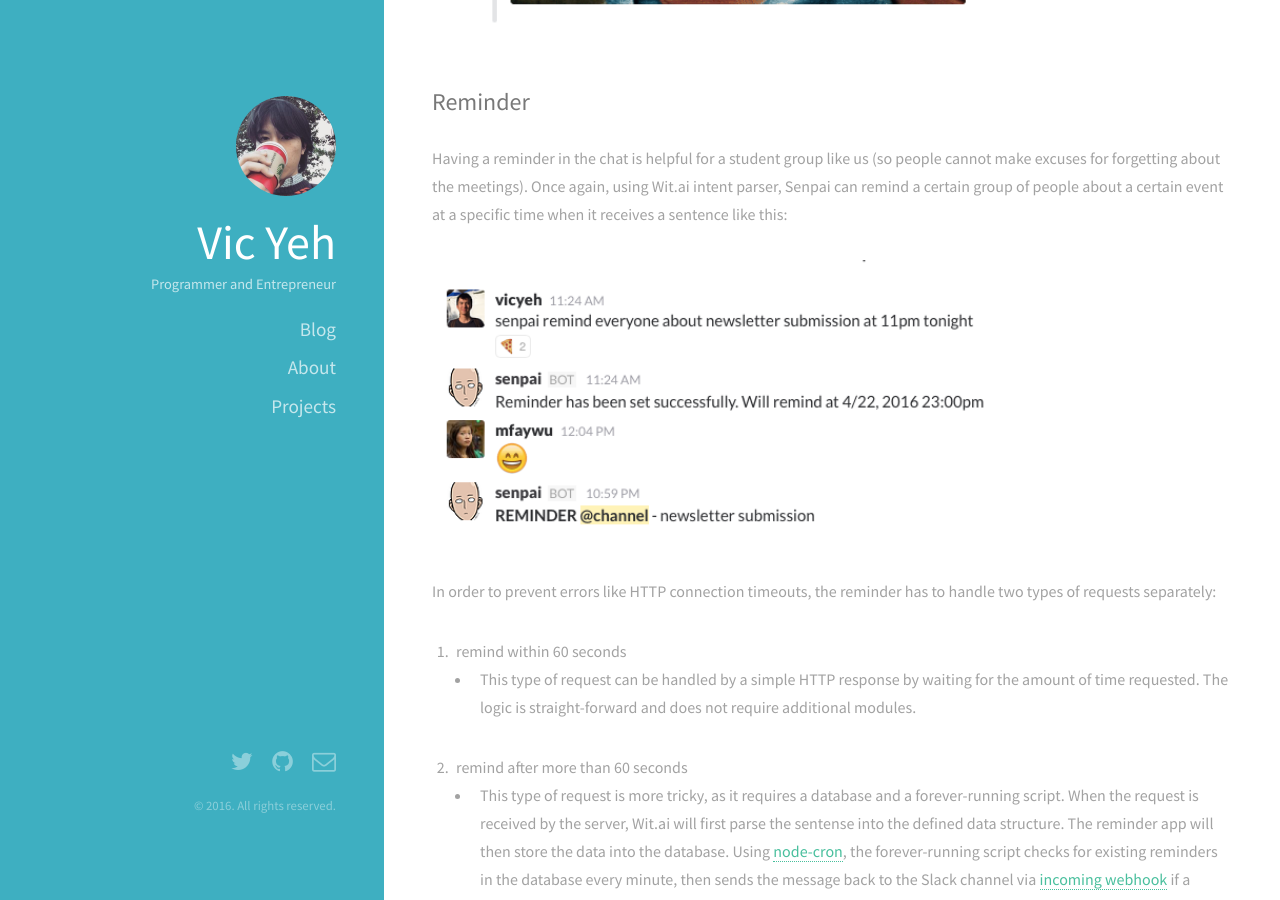
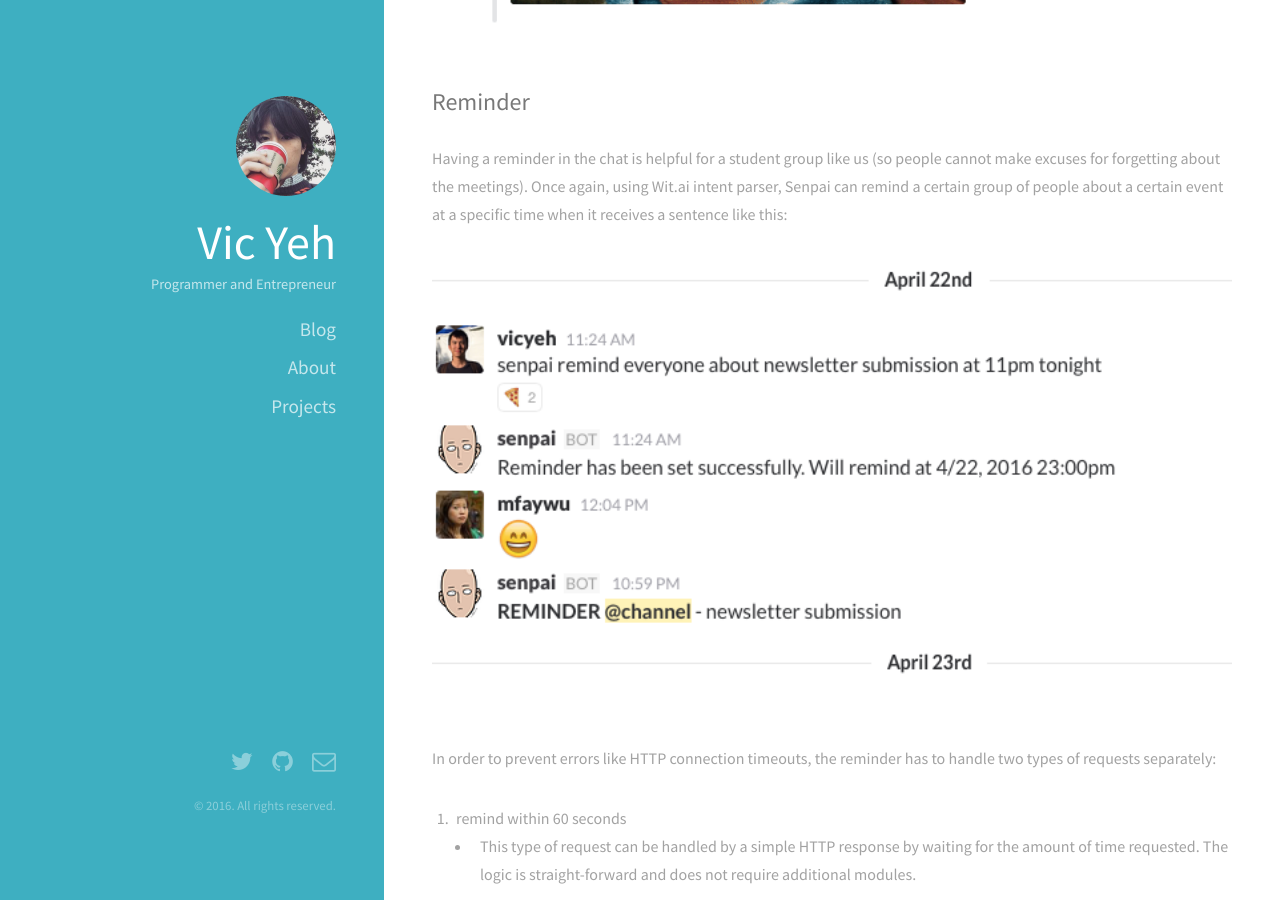
Before and after one commit to vicoyeh/vicoyeh.github.io, a Jekyll site: the page built from _posts/2016-04-25-using-chatbot-to-improve-group-workflow.markdown, in a window 1280 px wide and 900 px high, scrolled down 3533 px. Built offline with Jekyll 4.4.1, drawn with Linux system fonts in a browser that asks for light colours; comment, search, counter and statistics services are not loaded.

Commit message:
change thumbnail

```diff
--- a/_posts/2016-04-25-using-chatbot-to-improve-group-workflow.markdown
+++ b/_posts/2016-04-25-using-chatbot-to-improve-group-workflow.markdown
@@ -53,7 +53,7 @@
 --------
 Having a reminder in the chat is helpful for a student group like us (so people cannot make excuses for forgetting about the meetings). Once again, using Wit.ai intent parser, Senpai can remind a certain group of people about a certain event at a specific time when it receives a sentence like this:
 
-![img]({{ localhost.url }}/images/blogs/425/5.png)
+![img]({{ localhost.url }}/images/blogs/425/12.png)
 
 In order to prevent errors like HTTP connection timeouts, the reminder has to handle two types of requests separately:
 
@@ -89,5 +89,3 @@
 What's next?
 ------------
 A well-designed chatbot can facilitate the planning process and the overall throughput of an organization. Since our chatbot architecture follows the design paradigm of modularization, everyone in ACM can contribute to the chatbot by simply writing a script for a certain purpose. Some of the features we want to add on later include reimbursement, financial statistics, IoT integration, etc. We aim to build more interesting features, and hopefully involve other student organizations in the new era of chatbot automation.
-
-<meta property="og:image" content="{{ localhost.url }}/images/blogs/425/12.png" />
```
